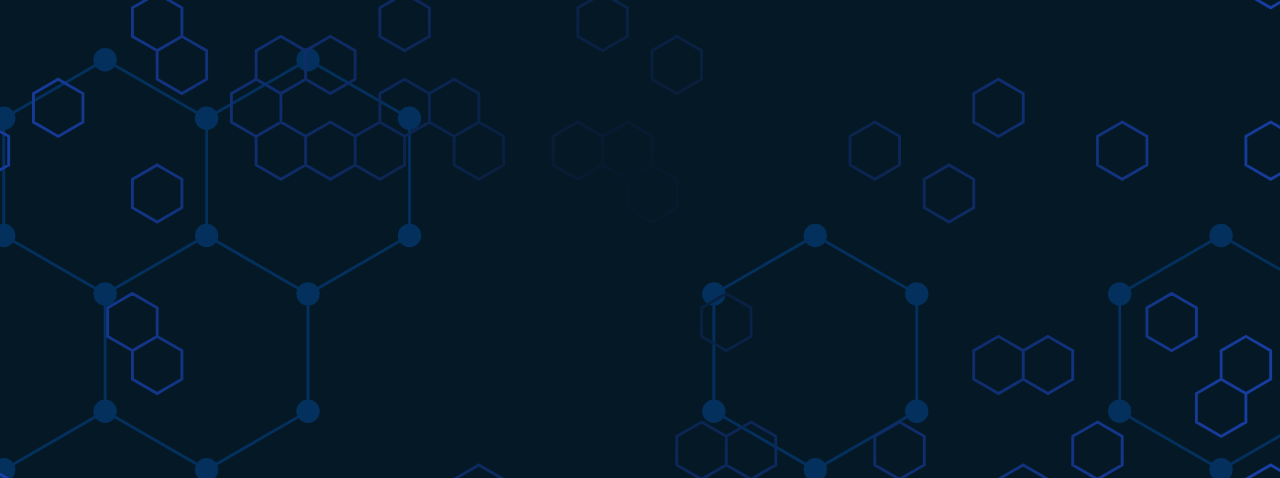
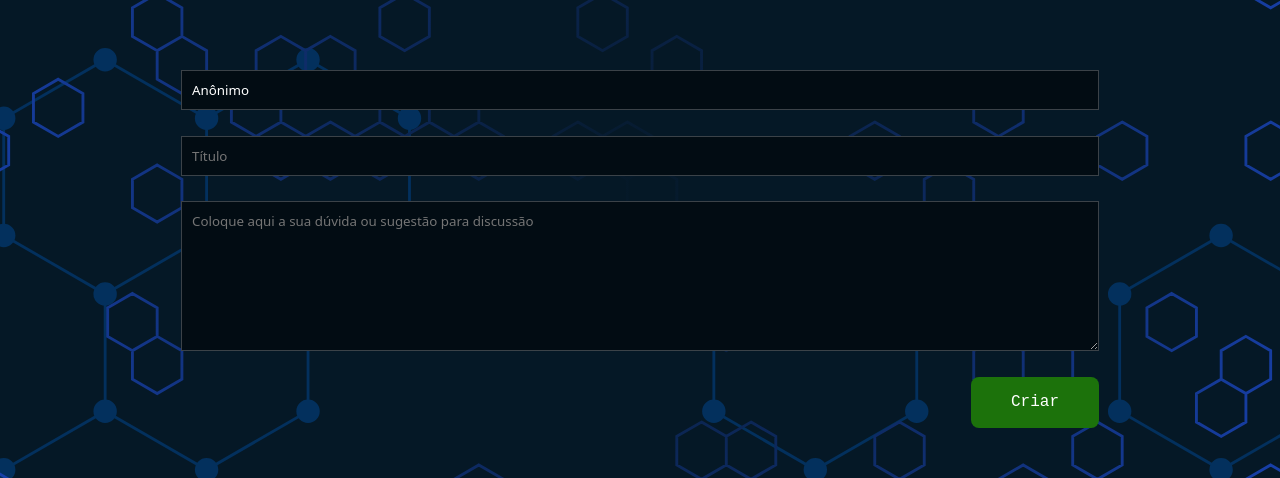
Before and after one commit to antonionetodeveloper/UnitCodeLab, a Next.js app: page /posts/criar in a window 1280 px wide. Shown: the part 211-689 px from the top of the page. Built offline with nearby package versions, Linux system fonts and the light colour scheme; no server answers.

Commit message:
create post page

```diff
--- a/components/Header.tsx
+++ b/components/Header.tsx
@@ -45,25 +45,14 @@ const Header = () => {
 					<Search />
 				</div>
 				<div>
-					{auth ? (
-						<>
-							<Link href="/usuario/dashboard">
+					<Link href="/posts/criar">
+						<a href="/posts/criar" className="create">
 							<RegularButton>Criar uma discussão</RegularButton>
-							</Link>
-							<Link href="/usuario/dashboard">
-								<img src="/assets/user.png" alt="usuario" />
-							</Link>
-						</>
-					) : (
-						<>
-							<Link href="/usuario/">
-								<RegularButton>Criar uma discussão</RegularButton>
+						</a>
 					</Link>
 					<Link href="/usuario/">
 						<img src="/assets/user.png" alt="usuario" />
 					</Link>
-						</>
-					)}
 				</div>
 			</nav>
 		</Container>
@@ -137,10 +126,11 @@ const Container: any = styled.header`
 						cursor: pointer;
 					}
 				}
-				a.api {
-					text-decoration: none;
 			}
 		}
+		a.api,
+		a.create {
+			text-decoration: none;
 		}
 	}
 
--- a/pages/components/HomeBanner.tsx
+++ b/pages/components/HomeBanner.tsx
@@ -14,7 +14,11 @@ const HomeBanner = ({ GIF }: { GIF: string }) => {
 				</p>
 			</div>
 			<div className="buttons">
-				<RegularButton especial>Tirar uma dúvida</RegularButton>
+				<Link href="/posts/criar">
+					<a href="/posts/criar">
+						<RegularButton especial>Tirar uma dúvida</RegularButton>
+					</a>
+				</Link>
 				<Link href="/posts/recentes/">
 					<a href="/posts/recentes/">
 						<RegularButton>Ir para discussões</RegularButton>
--- a/pages/posts/criar/index.tsx
+++ b/pages/posts/criar/index.tsx
@@ -1,13 +1,116 @@
+import axios from "axios"
+import Head from "next/head"
+import { useRouter } from "next/router"
+import { parseCookies } from "nookies"
+import { useContext, useEffect, useState } from "react"
+import RegularButton from "../../../components/Buttons/RegularButton"
 import Header from "../../../components/Header"
+import SimpleLoader from "../../../components/Loaders/simple"
+import Context from "../../../context/Context"
+import { API_URL } from "../../_document"
 import Container from "./style"
 
 export default function CreatePost() {
+	const Router = useRouter()
+
+	const { setSelectedHeaderItem, auth } = useContext(Context)
+	setSelectedHeaderItem("none")
+
+	const cookies = parseCookies()
+	const [author, setAuthor] = useState("")
+	const [title, setTitle] = useState("")
+	const [content, setContent] = useState("")
+
+	useEffect(() => {
+		if (window) {
+			setTitle(localStorage.getItem("Title"))
+			setContent(localStorage.getItem("Content"))
+
+			if (localStorage.getItem("Author")) {
+				setAuthor(localStorage.getItem("Author"))
+			} else {
+				setAuthor(auth ? cookies.name : "Anônimo")
+			}
+		}
+	}, [])
+
+	const [loading, setLoading] = useState(false)
+
+	const handleCreatePost = async () => {
+		setAuthor(author == "" ? "Anônimo" : author)
+
+		if (title == "" || content == "") {
+			alert("Preencha todos os campos!")
+		} else {
+			setLoading(true)
+
+			await axios
+				.post(API_URL + "/api/posts/CreatePost", {
+					title,
+					content,
+					author,
+				})
+				.then(() => {
+					alert("Post criado com sucesso!")
+					localStorage.removeItem("Title")
+					localStorage.removeItem("Content")
+					localStorage.removeItem("Author")
+					Router.push("/posts/recentes")
+					setLoading(false)
+				})
+				.catch(() => {
+					alert(
+						"Ocorreu algum erro ao tentar adicionar seu post, tente novamente mais tarde!",
+					)
+					setLoading(false)
+				})
+		}
+	}
+
 	return (
 		<>
+			<Head>
+				<title>Criar</title>
+			</Head>
+
 			<Header />
 
 			<Container>
-				<></>
+				<form>
+					<input
+						type="text"
+						placeholder="Autor"
+						value={author}
+						onChange={(event) => {
+							setAuthor(event.target.value)
+							localStorage.setItem("Author", event.target.value)
+						}}
+					/>
+					<input
+						type="text"
+						placeholder="Título"
+						value={title}
+						onChange={(event) => {
+							setTitle(event.target.value)
+							localStorage.setItem("Title", title)
+						}}
+					/>
+					<textarea
+						placeholder="Coloque aqui a sua dúvida ou sugestão para discussão"
+						value={content}
+						onChange={(event) => {
+							setContent(event.target.value)
+							localStorage.setItem("Content", content)
+						}}
+					/>
+					<RegularButton
+						clicked={() => {
+							handleCreatePost()
+						}}
+					>
+						{loading ? <SimpleLoader /> : "Criar"}
+					</RegularButton>
+				</form>
 			</Container>
 		</>
 	)
--- a/pages/posts/criar/style.ts
+++ b/pages/posts/criar/style.ts
@@ -1,6 +1,6 @@
 import styled from "styled-components"
 
-const Container = styled.div`
+const Container = styled.main`
 	padding-top: 10vh;
 	min-height: 90vh;
 	width: 100%;
@@ -9,6 +9,50 @@ const Container = styled.div`
 	background-repeat: no-repeat;
 	background-size: cover;
 	background-position: center;
+
+	display: flex;
+	justify-content: center;
+	align-items: center;
+
+	form {
+		display: flex;
+		gap: 2vw;
+		flex-direction: column;
+
+		margin-top: 5vh;
+
+		textarea,
+		input {
+			width: 70vw;
+			background-color: #020c13;
+			border: 1px solid rgba(255, 255, 255, 0.222);
+			color: white;
+			font-family: "system-ui";
+			resize: vertical;
+			padding: 10px;
+		}
+
+		textarea {
+			min-height: 10vw;
+		}
+
+		button {
+			background-color: #1c720b;
+			color: white;
+
+			width: 10vw;
+			margin-left: auto;
+
+			display: flex;
+			justify-content: center;
+			align-items: center;
+
+			:hover {
+				background-color: #34b91a;
+				box-shadow: 0 0 0 5px rgba(0, 255, 0, 0.3);
+			}
+		}
+	}
 `
 
 export default Container
```
Also changed, not shown: pages/components/Contribua.tsx (+10 -1 lines), pages/components/TiraDuvidas.tsx (+10 -1 lines). Lines whose indentation alone changed are shown as unchanged.
